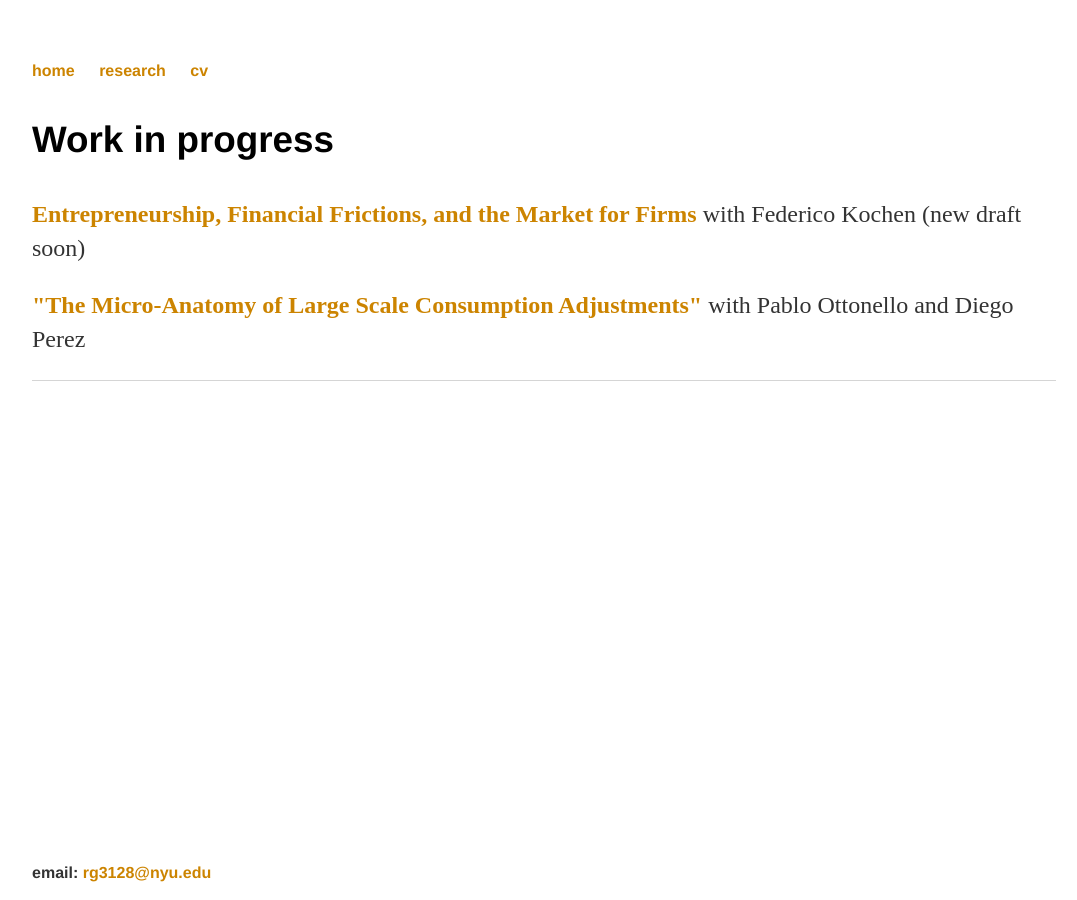
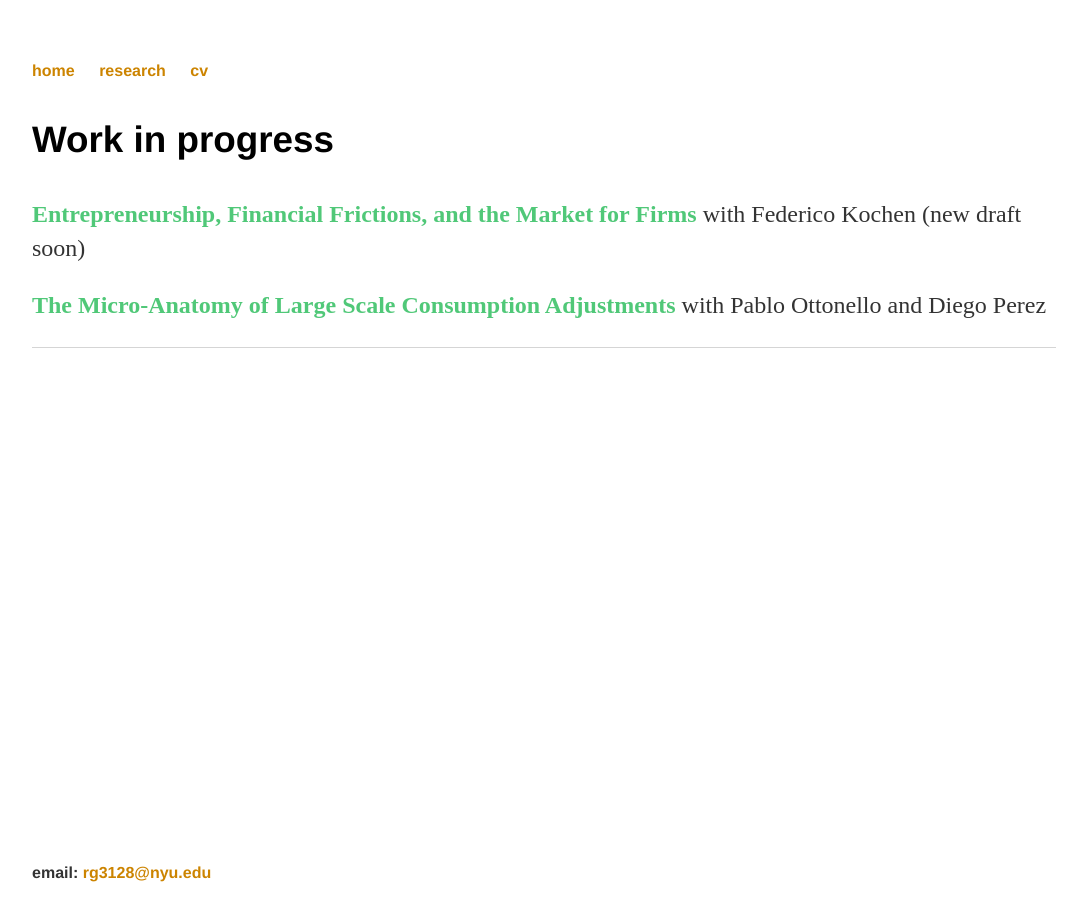
Before and after one commit to rafaguntin/rafaguntin.github.io, a Jekyll site: the page built from research/index.html, in a window 1280 px wide. Shown: the whole page, without its empty margins (96-1173 px from the left). Built offline with Jekyll 4.4.1, drawn with Linux system fonts in a browser that asks for light colours.

Commit message:
Update index.html

```diff
--- a/research/index.html
+++ b/research/index.html
@@ -5,9 +5,11 @@ title: Rafael Guntin - Research
 
 		<div class="blurb">
 			<h3> Work in progress </h3>
-			<p> <a style="font-weight: bold"
+			<p> <a style="font-weight: bold; color:#50c878"
 			       href="https://www.dropbox.com/s/5y7eh5qdi29uxg1/Entrepreneurship%2C%20Financial%20Frictions%2C%20and%20the%20Market%20of%20Firms.pdf?raw=1"
-			       >Entrepreneurship, Financial Frictions, and the Market for Firms</a> with Federico Kochen (new draft soon) </p>
-			<p> <a style="font-weight: bold">"The Micro-Anatomy of Large Scale Consumption Adjustments"</a>
+			       >Entrepreneurship, Financial Frictions, and the Market for Firms</a>
+				with Federico Kochen (new draft soon) </p>
+			<p> <a style="font-weight: bold; color:#50c878"
+			       >The Micro-Anatomy of Large Scale Consumption Adjustments</a>
 				with Pablo Ottonello and Diego Perez </p>
 		</div>
```
